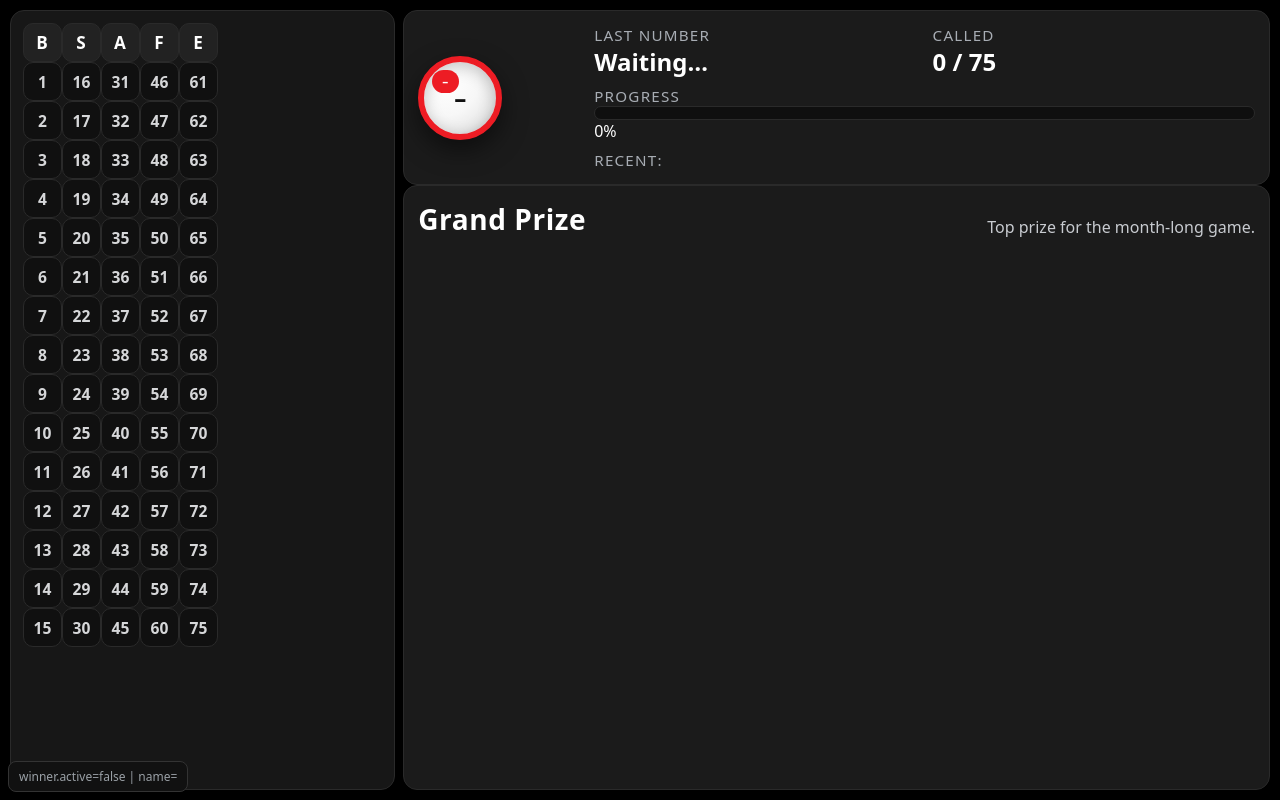
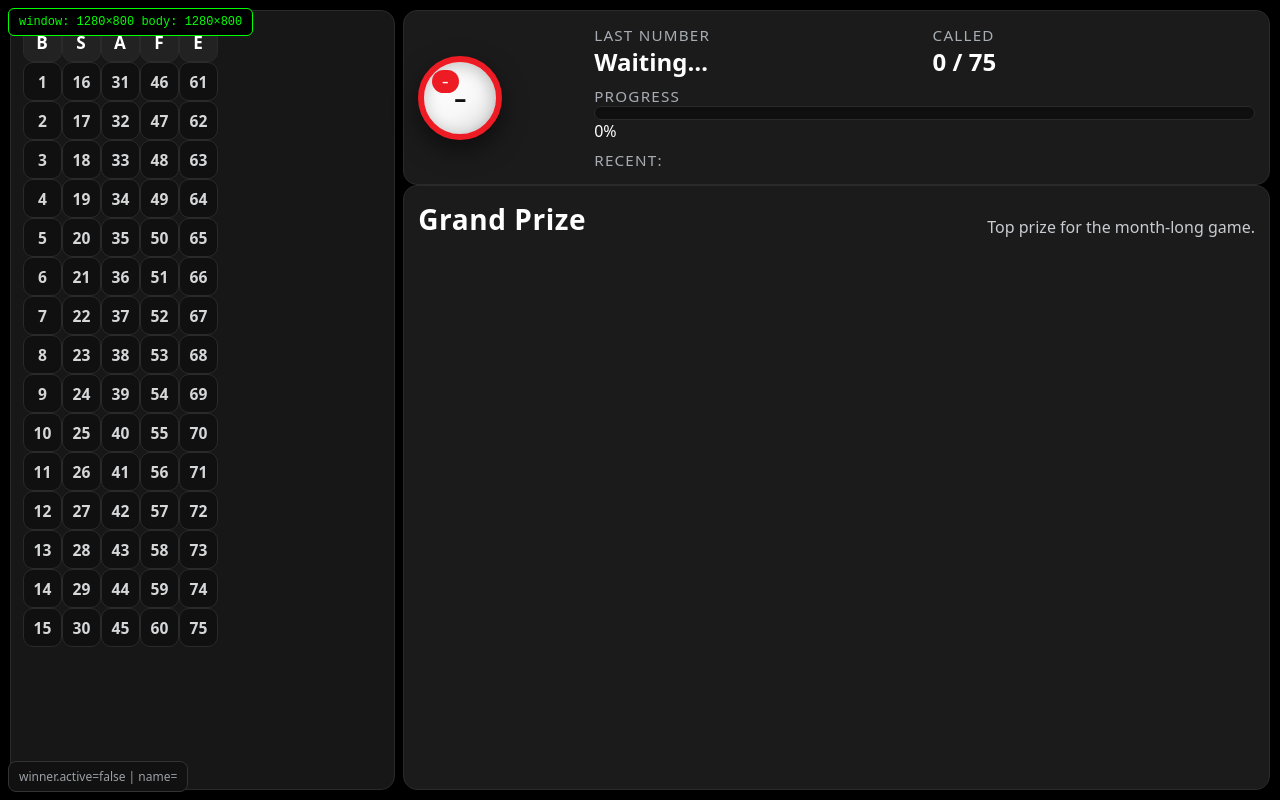
Before and after one commit to radio0810/Portfolio, a website: page display.html in a window 1280 px wide. Drawn offline with Linux system fonts and the light colour scheme.

Commit message:
Add temporary debug overlay for Visix region

```diff
--- a/display.html
+++ b/display.html
@@ -553,6 +553,35 @@ dbg.textContent = `winner.active=${JSON.stringify(s.winner?.active)} | name=${s.
 setTimeout(() => {
   computeCellSize();
 }, 1500);
+    // === VISIX REGION DEBUG (TEMPORARY) ===
+  (function () {
+    const dbg = document.createElement('div');
+    dbg.style.cssText = `
+      position:fixed;
+      top:8px;
+      left:8px;
+      z-index:99999;
+      background:#000;
+      color:#0f0;
+      font:12px monospace;
+      padding:6px 10px;
+      border:1px solid #0f0;
+      border-radius:6px;
+      pointer-events:none;
+    `;
+    document.body.appendChild(dbg);
+
+    function update() {
+      const rect = document.body.getBoundingClientRect();
+      dbg.textContent =
+        `window: ${window.innerWidth}×${window.innerHeight}\n` +
+        `body:   ${Math.round(rect.width)}×${Math.round(rect.height)}`;
+    }
+
+    update();
+    setInterval(update, 500);
+  })();
+
   </script>
 </body>
 </html>
```
